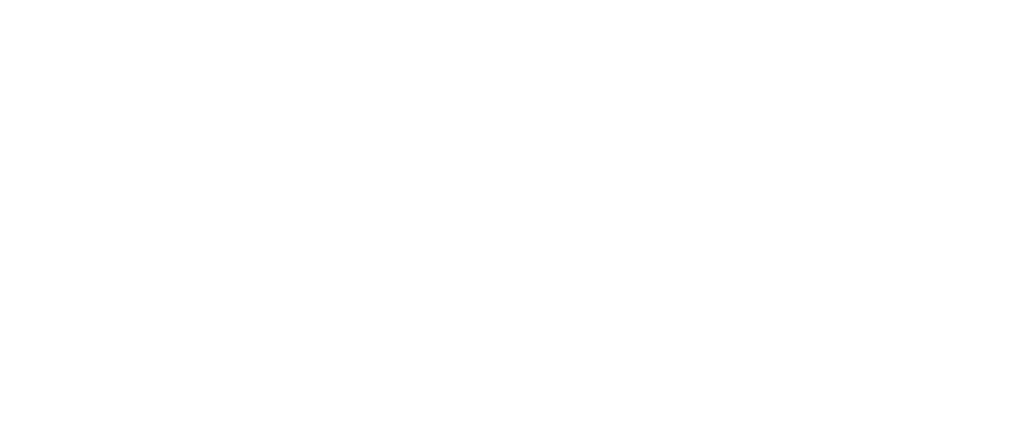
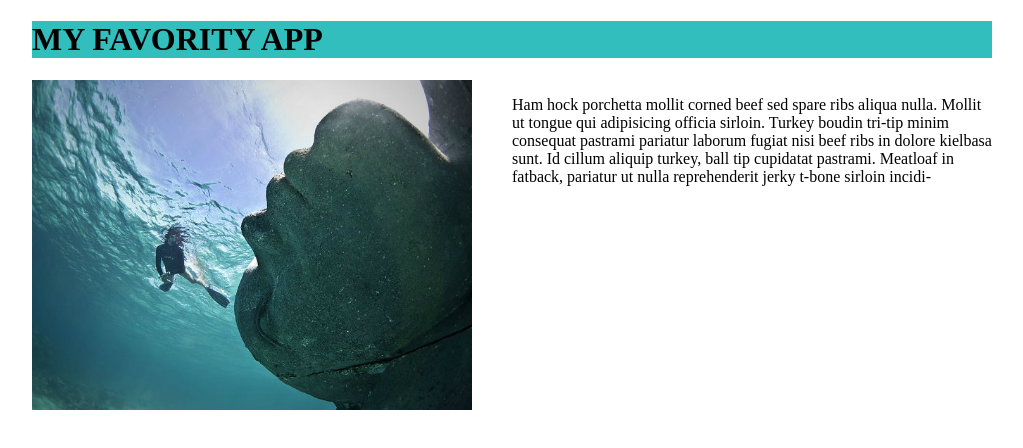
Before and after one commit to Jeisse/frontEndNanodegree, a plain HTML site: page index.html in a window 1280 px wide. Shown: the whole page, without its empty margins (128-1151 px from the left). Drawn offline with Linux system fonts and the light colour scheme.

Commit message:
Firt exercises

```diff
--- a/css/style.css
+++ b/css/style.css
@@ -2,6 +2,26 @@
 
 /* Default Styles
 --------------------------------------------------------------------*/
-* { margin:0;	padding:0;}
+* {
+	margin-top: 20px
+	webkit-box-sizing: border-box;
+	moz-box-sizing: border-box;
+	ms-box-sizing:border-box;
+	box-sizing:border-box;
+}
 html {height: 100%;}
-button { border:0; background: transparent;}
+body {
+	margin: 0 auto;
+	width:960px ;
+	background: transparent;}
+
+h1{
+	background-color: #33bebe;
+	color: #000;
+}
+.app {
+    display: -webkit-flex;
+    display: flex;
+}
+.image{width: 50%}
+.description{width: 50%}
--- a/index.html
+++ b/index.html
@@ -6,8 +6,24 @@
     <link href="css/style.css" rel="stylesheet" type="text/css" />
 </head>
 <body>
-	<h1></h1>
-	<div class="picture"></div>
-	<div class="description"></div>
+	<h1>MY FAVORITY APP</h1>
+	<div class="app">
+		<div class="image">
+			<img src="img/escultura-marinha.png" alt="screenshot of the app">
+		</div>
+		<div class="description">
+			<p>
+				Ham hock porchetta mollit corned beef
+				sed spare ribs aliqua nulla. Mollit ut
+				tongue qui adipisicing officia sirloin.
+				Turkey boudin tri-tip minim consequat
+				pastrami pariatur laborum fugiat nisi
+				beef ribs in dolore kielbasa sunt. Id cillum
+				aliquip turkey, ball tip cupidatat pastrami.
+				Meatloaf in fatback, pariatur ut nulla
+				reprehenderit jerky t-bone sirloin incidi-
+			</p>
+		</div>
+	</div>
 </body>
 </html>
```
Also changed, not shown: img/escultura-marinha.png (added).
